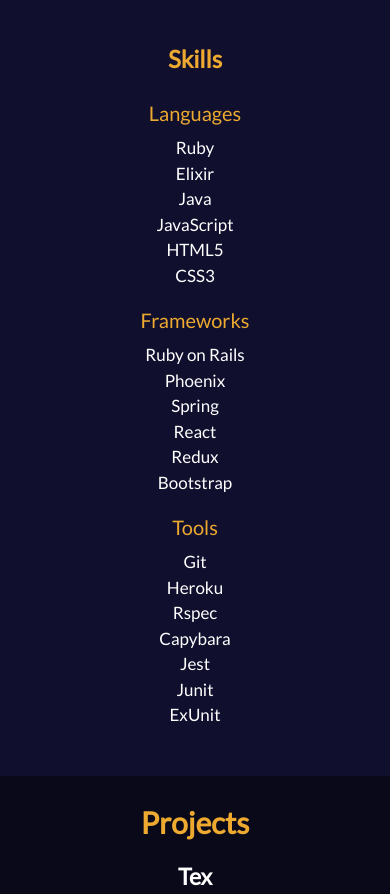
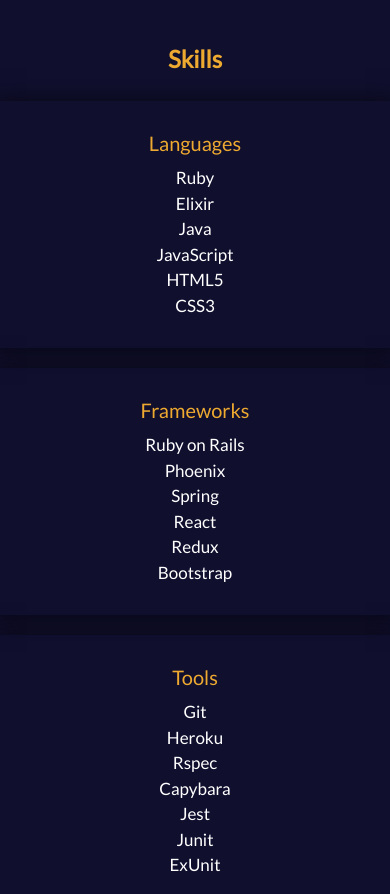
Before and after one commit to NtwaliHeritier/portfolio, a plain HTML site: page index.html in a window 390 px wide. Shown: the part 1223-2117 px from the top of the page. Drawn offline with nearby package versions, Linux system fonts and the light colour scheme.

Commit message:
add box shadow

```diff
--- a/index.html
+++ b/index.html
@@ -55,7 +55,7 @@
 
         <h4 class="font-weight-bold skills text-center mt-5">Skills</h4>
         <div class="d-flex">
-            <div class="text-center p-0">
+            <div class="text-center skillset-container p-0">
                 <h5>Languages</h5>
                 <div class="skillset">
                     <span class="d-block">Ruby</span>
@@ -66,7 +66,7 @@
                     <span class="d-block">CSS3</span>
                 </div>
             </div>
-            <div class="text-center p-0">
+            <div class="text-center skillset-container p-0">
                 <h5>Frameworks</h5>
                 <div class="skillset">
                     <span class="d-block">Ruby on Rails</span>
@@ -77,7 +77,7 @@
                     <span class="d-block">Bootstrap</span>
                 </div>
             </div>
-            <div class="text-center p-0">
+            <div class="text-center skillset-container p-0">
                 <h5>Tools</h5>
                 <div class="skillset">
                     <span class="d-block">Git</span>
--- a/scss/index.scss
+++ b/scss/index.scss
@@ -208,11 +208,17 @@ i {
 		color: $color1;
 	}
 	.d-flex {
-		justify-content: space-around;
+		justify-content: space-evenly;
 	}
 
 	.skills {
 		padding: 10px;
+	}
+
+	.skillset-container {
+		background-color: transparent;
+		box-shadow: 0px 2px 20px 5px $color;
+		padding: 30px 60px !important;
 	}
 
 	.skillset {
@@ -447,6 +453,15 @@ footer {
 	}
 }
 
+@media screen and (max-width: 649px) {
+	.d-flex {
+		flex-direction: column;
+		.skillset-container {
+			margin-top: 20px;
+		}
+	}
+}
+
 @media screen and (max-width: 576px) {
 	.sidebar {
 		width: 100%;
@@ -483,12 +498,6 @@ footer {
 		.skills {
 			padding: 0px;
 		}
-		.d-flex {
-			flex-direction: column;
-			.text-center {
-				margin-top: 20px;
-			}
-		}
 	}
 
 	footer {
```
Also changed, not shown: css/index.css.
